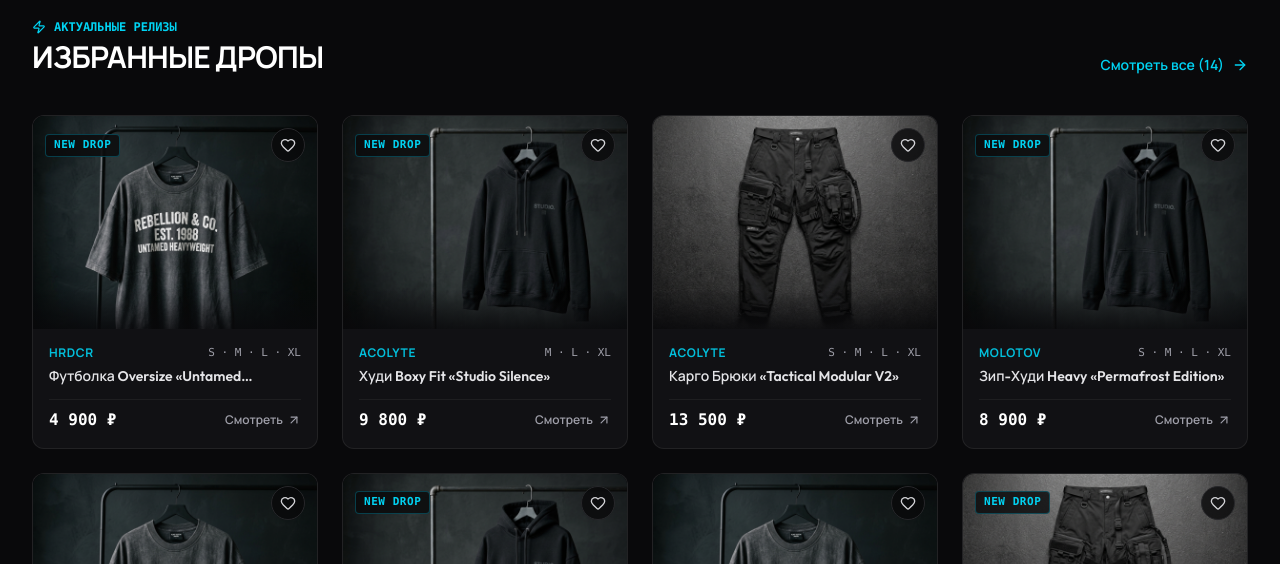
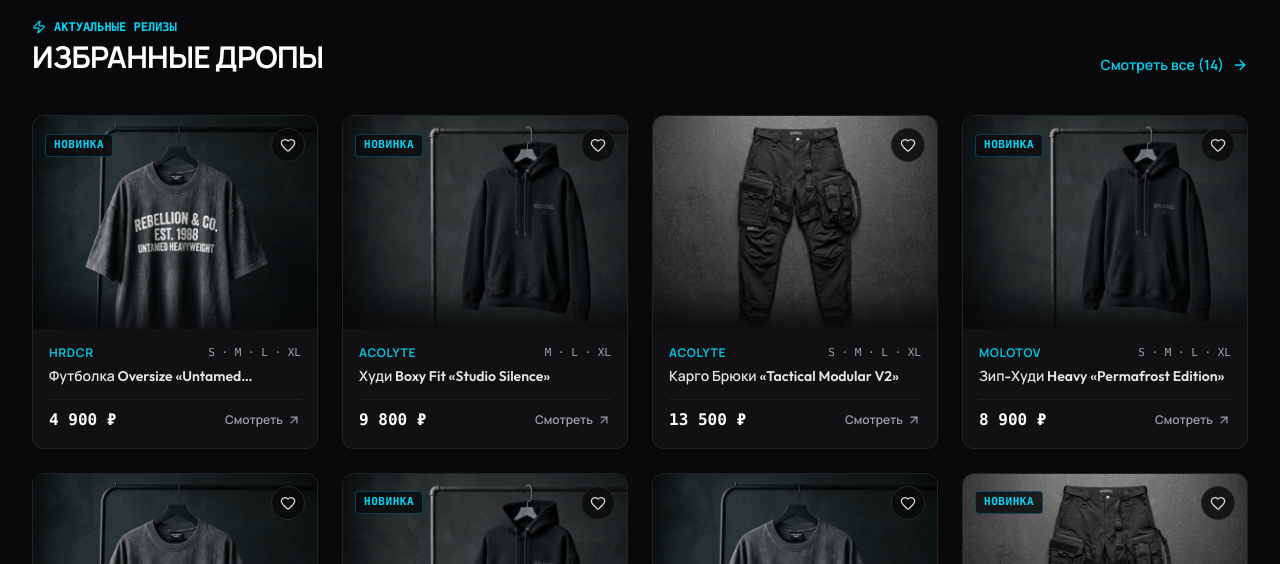
Before and after one commit to m4x1mu512/RSW, a React (Vite) app: page / in a window 1280 px wide. Shown: the part 1220-1784 px from the top of the page. Built offline with nearby package versions, Linux system fonts and the light colour scheme.

Commit message:
Translate new product badge to Russian

```diff
--- a/src/components/ProductCard.tsx
+++ b/src/components/ProductCard.tsx
@@ -44,7 +44,7 @@ export const ProductCard: React.FC<ProductCardProps> = ({ product }) => {
         <div className="absolute top-3 inset-x-3 flex items-center justify-between pointer-events-none">
           {product.isNew ? (
             <span className="text-[11px] font-mono uppercase tracking-wider font-bold text-cyan-400 bg-zinc-950/80 backdrop-blur-md px-2 py-0.5 rounded border border-cyan-500/30">
-              NEW DROP
+              НОВИНКА
             </span>
           ) : (
             <span />
```
